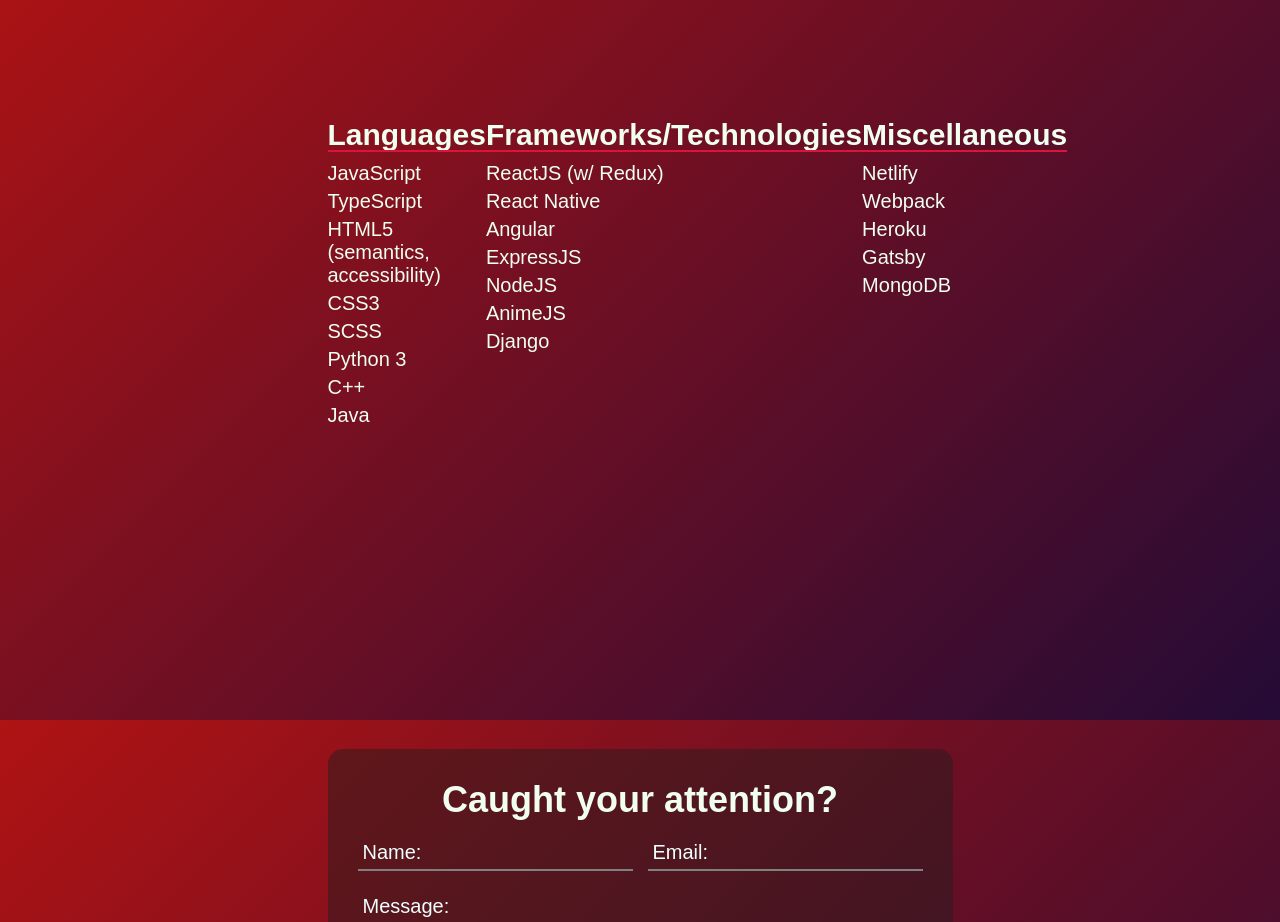
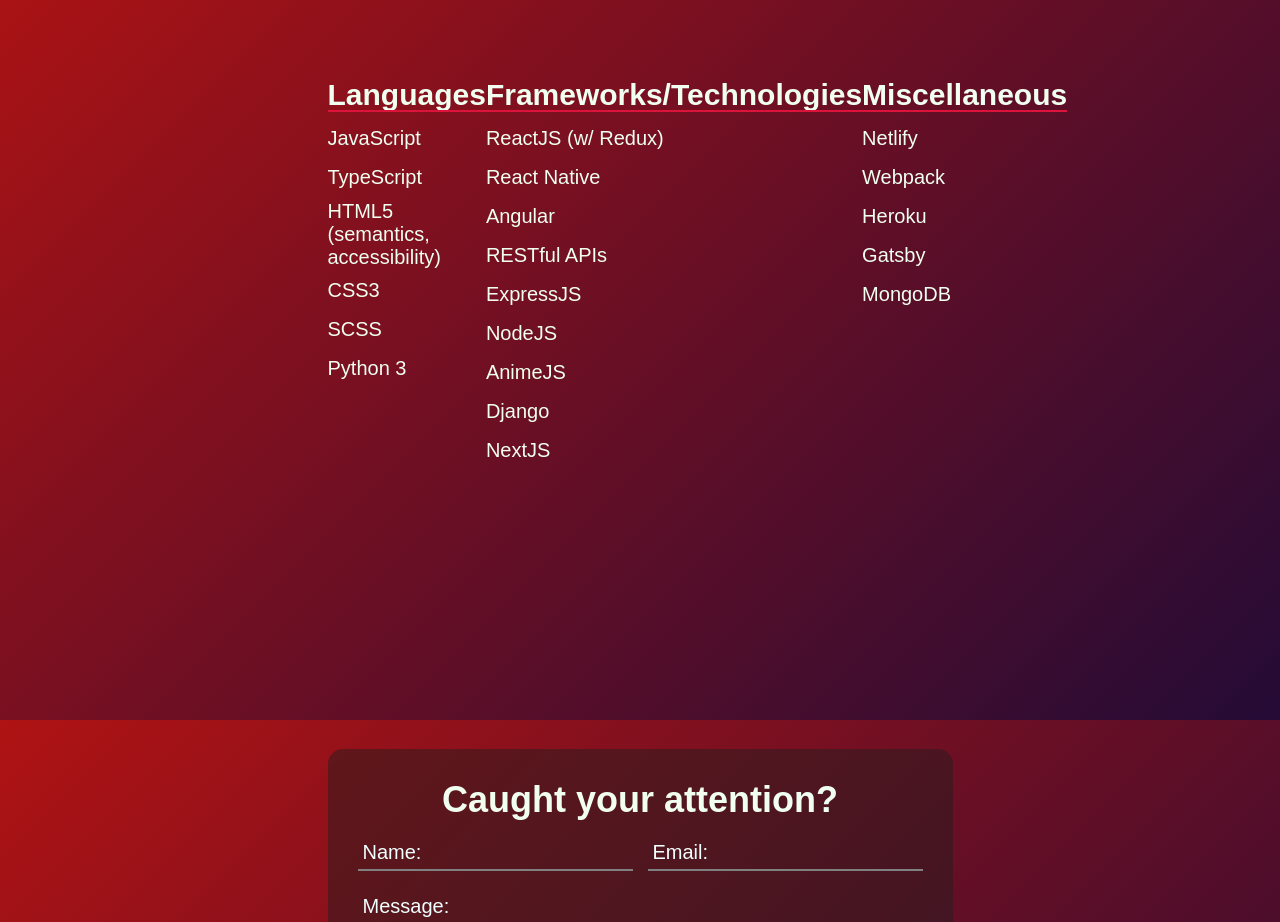
Before and after one commit to krushilnaik/krushilnaik.github.io, a React (Create React App) app: page / in a window 1280 px wide. Shown: the part 1680-2602 px from the top of the page. Built offline with nearby package versions, Linux system fonts and the light colour scheme.

Commit message:
Skill section tweaks
- add interface with links to deployed site and source code
-add NextJS

```diff
--- /dev/null
+++ b/src/components/ProjectPortal.jsx
@@ -0,0 +1,30 @@
+import React from 'react';
+
+import './scss/ProjectPortal.scss';
+
+/**
+ * @param {{
+ * 	deployment: string,
+ * 	source: string,
+ * 	portalText: string
+ * }} props
+ */
+function ProjectPortal(props) {
+	const { deployment, source, portalText } = props;
+
+	return (
+		<div className='portal'>
+			<span>{portalText}</span>
+			<div className='project-links'>
+				<a href={deployment} className='deployment'>
+					<i className='fas fa-pager'></i>
+				</a>
+				<a href={source} className='source'>
+					<i className='fas fa-file-code'></i>
+				</a>
+			</div>
+		</div>
+	);
+}
+
+export default ProjectPortal;
--- a/src/components/SkillSet.jsx
+++ b/src/components/SkillSet.jsx
@@ -6,6 +6,7 @@ import { slugify } from '../utils/js/functions';
 import InView from 'react-intersection-observer';
 import { PageContext } from '../utils/js/contexts';
 import ScrollAnimation from 'react-animate-on-scroll';
+import ProjectPortal from './ProjectPortal';
 
 function SkillSet() {
 	const { setActivePage } = useContext(PageContext);
@@ -37,13 +38,19 @@ function SkillSet() {
 							{/* Plan to have each of these link both a deployed site using that technology */}
 							{/* or the GitHub repo behind the deployed site. Site viewer's choice */}
 							{skillGroup.skills.map((skill, j) => (
-								<li key={slugify(skill)}>
+								<li key={slugify(skill.skill)}>
 									<ScrollAnimation
 										animateIn='fadeInUp'
 										animateOnce={true}
 										delay={j * (500 / skillGroup.skills.length) + 100}
 									>
-										{skill}
+										{
+											<ProjectPortal
+												deployment={skill.deployedSite}
+												portalText={skill.skill}
+												source={skill.sourceCode}
+											/>
+										}
 									</ScrollAnimation>
 								</li>
 							))}
--- /dev/null
+++ b/src/components/scss/ProjectPortal.scss
@@ -0,0 +1,81 @@
+.portal {
+	align-self: center;
+	justify-self: center;
+	background-color: transparent;
+	border-radius: 7px;
+	position: relative;
+	transition: background-color 300ms;
+
+	display: grid;
+	overflow: hidden;
+
+	&:hover {
+		background-color: rgb(0, 28, 155);
+
+		span {
+			z-index: 1;
+			opacity: 0;
+		}
+
+		.project-links {
+			z-index: 2;
+			opacity: 1;
+		}
+	}
+
+	span {
+		grid-column: 1;
+		grid-row: 1;
+		align-self: center;
+		opacity: 1;
+		z-index: 2;
+		transition: opacity 300ms;
+		opacity: 1;
+	}
+
+	.project-links {
+		z-index: 1;
+		grid-column: 1;
+		grid-row: 1;
+		font-size: 24px;
+		width: 100%;
+		min-width: 5em;
+		transition: opacity 300ms;
+		opacity: 0;
+
+		display: grid;
+		grid-template-columns: 1fr 1fr;
+		gap: 2px;
+		justify-items: center;
+
+		a {
+			width: 100%;
+			display: flex;
+			justify-content: center;
+			text-decoration: none;
+
+			i {
+				padding: 0 5px;
+				background-color: inherit;
+				padding: 5px;
+				font-size: inherit;
+				color: white;
+				transition: color 250ms;
+
+				&:hover {
+					color: bisque;
+				}
+			}
+
+			&.deployment {
+				padding-right: 0;
+				background-color: cadetblue;
+			}
+
+			&.source {
+				padding-left: 0;
+				background-color: lightcoral;
+			}
+		}
+	}
+}
--- a/src/components/scss/SkillSet.scss
+++ b/src/components/scss/SkillSet.scss
@@ -36,12 +36,14 @@
 
 			ul {
 				justify-self: flex-start;
+				width: fit-content;
 
 				li {
 					font-size: 20px;
 					list-style-position: inside;
 					list-style-type: none;
 					margin-bottom: 5px;
+					width: fit-content;
 				}
 			}
 		}
--- a/src/json/skills.json
+++ b/src/json/skills.json
@@ -2,30 +2,116 @@
 	{
 		"group": "Languages",
 		"skills": [
-			"JavaScript",
-			"TypeScript",
-			"HTML5 (semantics, accessibility)",
-			"CSS3",
-			"SCSS",
-			"Python 3",
-			"C++",
-			"Java"
+			{
+				"skill": "JavaScript",
+				"deployedSite": "https://krushilnaik.dev/Quiz-Me/",
+				"sourceCode": "https://github.com/krushilnaik/Quiz-Me"
+			},
+			{
+				"skill": "TypeScript",
+				"deployedSite": "",
+				"sourceCode": ""
+			},
+			{
+				"skill": "HTML5 (semantics, accessibility)",
+				"deployedSite": "https://krushilnaik.dev/Code-Refactor/",
+				"sourceCode": "https://github.com/krushilnaik/Code-Refactor"
+			},
+			{
+				"skill": "CSS3",
+				"deployedSite": "",
+				"sourceCode": ""
+			},
+			{
+				"skill": "SCSS",
+				"deployedSite": "",
+				"sourceCode": ""
+			},
+			{
+				"skill": "Python 3",
+				"deployedSite": "",
+				"sourceCode": ""
+			}
 		]
 	},
 	{
 		"group": "Frameworks/Technologies",
 		"skills": [
-			"ReactJS (w/ Redux)",
-			"React Native",
-			"Angular",
-			"ExpressJS",
-			"NodeJS",
-			"AnimeJS",
-			"Django"
+			{
+				"skill": "ReactJS (w/ Redux)",
+				"deployedSite": "https://would-you-redux.netlify.app/",
+				"sourceCode": "https://github.com/krushilnaik/Would-You-Redux"
+			},
+			{
+				"skill": "React Native",
+				"deployedSite": "",
+				"sourceCode": "https://github.com/krushilnaik/UdaciCards"
+			},
+			{
+				"skill": "Angular",
+				"deployedSite": "",
+				"sourceCode": ""
+			},
+			{
+				"skill": "RESTful APIs",
+				"deployedSite": "https://krushilnaik.github.io/Weather-Dashboard/",
+				"sourceCode": "https://github.com/krushilnaik/Weather-Dashboard"
+			},
+			{
+				"skill": "ExpressJS",
+				"deployedSite": "https://note-taker-kjn.herokuapp.com/",
+				"sourceCode": "https://github.com/krushilnaik/Note-Taker"
+			},
+			{
+				"skill": "NodeJS",
+				"deployedSite": "",
+				"sourceCode": ""
+			},
+			{
+				"skill": "AnimeJS",
+				"deployedSite": "",
+				"sourceCode": ""
+			},
+			{
+				"skill": "Django",
+				"deployedSite": "",
+				"sourceCode": ""
+			},
+			{
+				"skill": "NextJS",
+				"deployedSite": "",
+				"sourceCode": "https://github.com/krushilnaik/TerminalOnline"
+			}
 		]
 	},
 	{
 		"group": "Miscellaneous",
-		"skills": ["Netlify", "Webpack", "Heroku", "Gatsby", "MongoDB"]
+		"skills": [
+			{
+				"skill": "Netlify",
+				"deployedSite": "",
+				"sourceCode": ""
+			},
+			{
+				"skill": "Webpack",
+				"deployedSite": "",
+				"sourceCode": ""
+			},
+			{
+				"skill": "Heroku",
+				"deployedSite": "",
+				"sourceCode": ""
+			},
+			{
+				"skill": "Gatsby",
+				"deployedSite": "",
+				"sourceCode": ""
+			},
+			{
+				"skill": "MongoDB",
+				"deployedSite": "",
+				"sourceCode": ""
+			}
+		]
 	}
 ]
```
